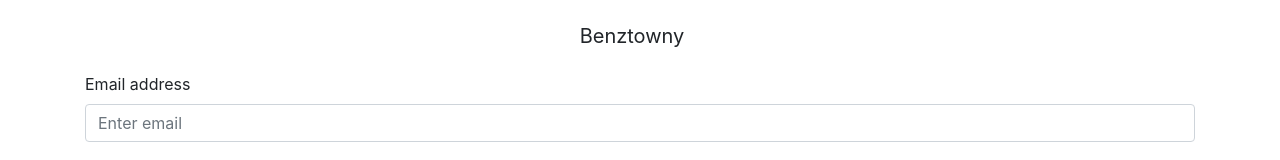
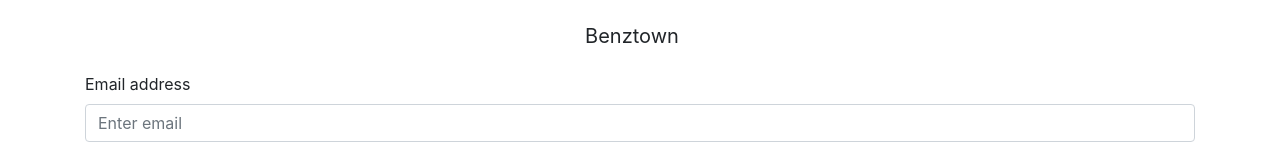
Before and after one commit to jkubacki/benztown-frontend, a React (Create React App) app: page / in a window 1280 px wide. Shown: the top 160 px of the page. Built offline with nearby package versions, Linux system fonts and the light colour scheme; what axios-cancel would draw is missing.

Commit message:
Fix typo

```diff
--- a/src/components/AppHeader.js
+++ b/src/components/AppHeader.js
@@ -14,7 +14,7 @@
     <div className="navbar">
       <ul className="navbar-nav nav-fill d-flex w-100 flex-md-row">
         <li className="nav-item">
-          <span className="navbar-brand">Benztowny</span>
+          <span className="navbar-brand">Benztown</span>
         </li>
         {
           isLoggedIn &&
```
Also changed, not shown: 1 other file (tests, documents, lock files or other folders).
